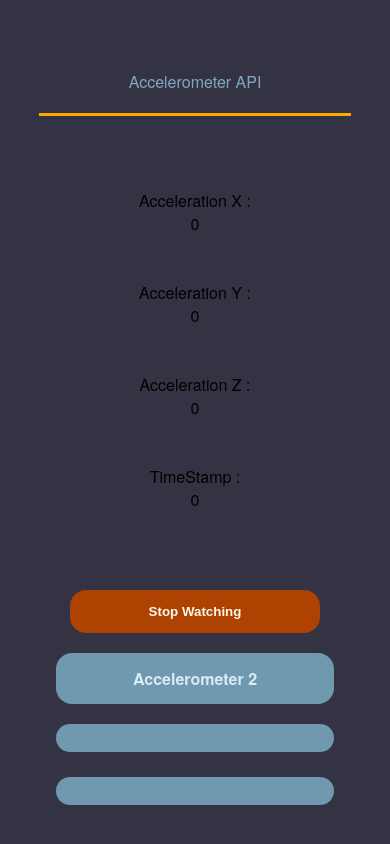
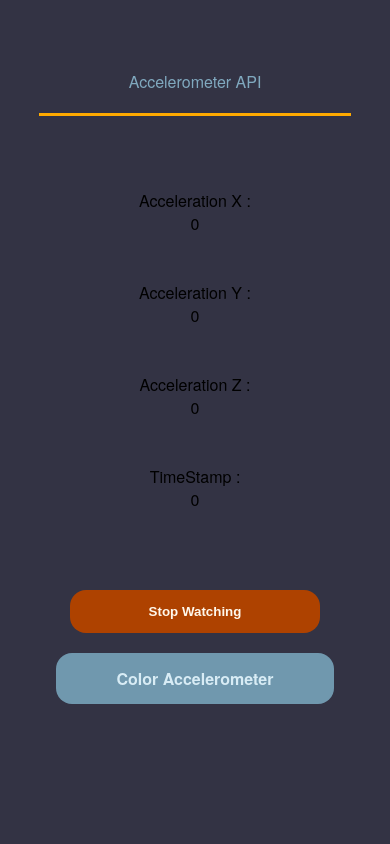
Before and after one commit to xxargay/appC, a plain HTML site: page motion.html in a window 390 px wide. Drawn offline with Linux system fonts and the light colour scheme; some packages are replaced by stand-ins of ours.

Commit message:
Color Accelerometer

```diff
--- a/motion.html
+++ b/motion.html
@@ -37,7 +37,9 @@
             <button id="start" onclick="onDeviceReady();" style="display:none;">Start Watching</button>
             <br />
             <button id="stop" onclick="stopWatch();">Stop Watching</button>
-            <a id="motion2" href="motion2.html">Accelerometer 2</button>
+
+            <a id="motion2" href="motion2.html">Color Accelerometer</a>
+
         </div>
 
     </div>
```
